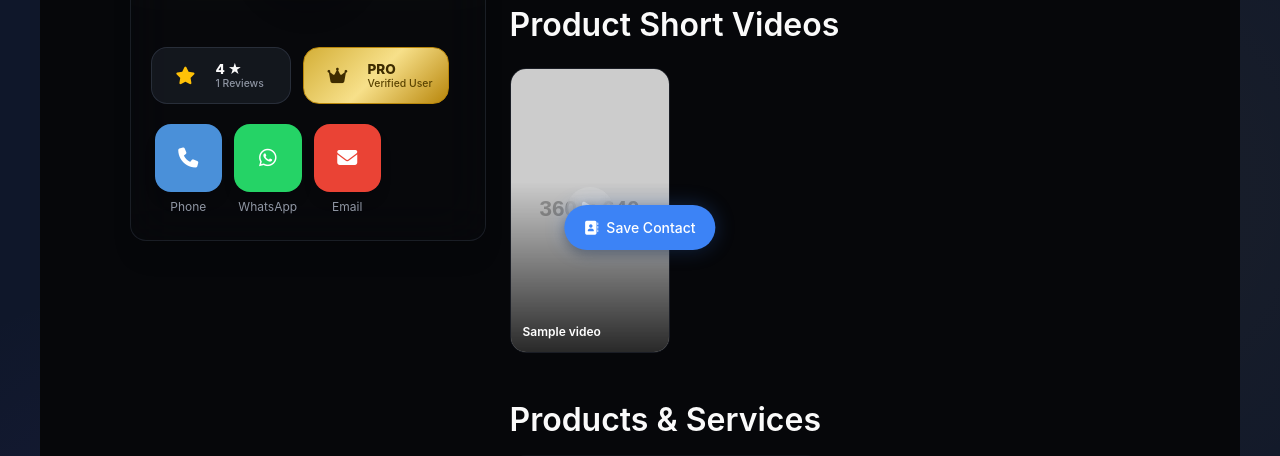
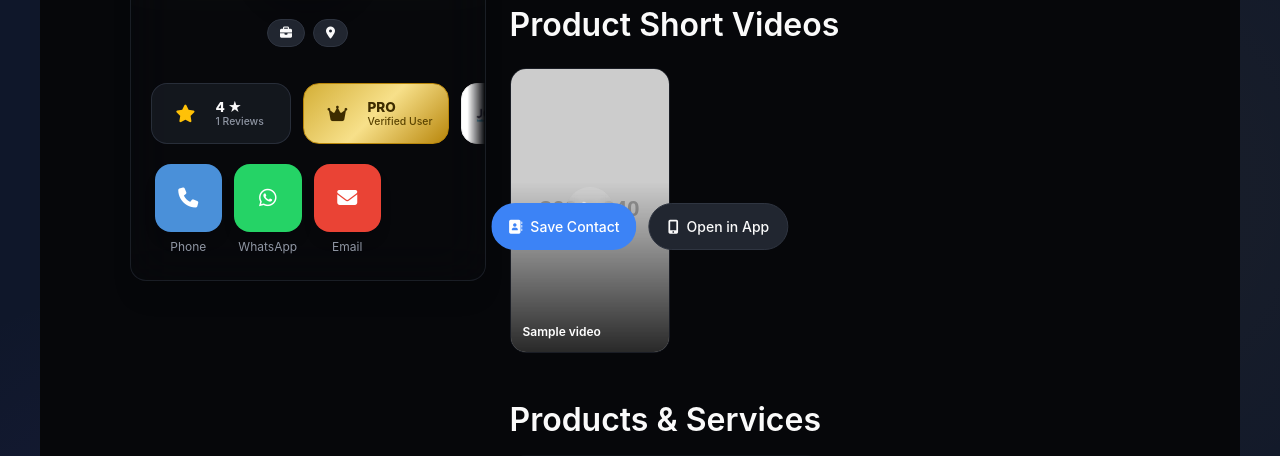
Before and after one commit to tipsyCodr/byndai_server, a Laravel app: template resources/views/frontend/mini-website/index.blade.php in a window 1280 px wide. Shown: the part 526-982 px from the top of the page. Run offline with Laravel 12, Linux system fonts and the light colour scheme; the template is opened without the code that fills it: most values are stand-ins (such as "Sample title", 1, 10 or a date in 2020); grey boxes marked "Sample" are stand-in pictures; grey boxes labelled with a size stand in for pictures from a placeholder-image service; parts of the project's set-up code (start-up, migrations or seed data) failed here and were passed over; some libraries are stand-ins or nearby versions.

Commit message:
added open in app button and fix save contact logic

```diff
--- a/resources/views/frontend/mini-website/index.blade.php
+++ b/resources/views/frontend/mini-website/index.blade.php
@@ -87,13 +87,44 @@
         }
 
         /* Save Contact Floating Btn */
-        #profile-wrapper .save-contact-btn {
-          position: fixed; bottom: 1.5rem; left: 50%; transform: translateX(-50%); z-index: 50; display: inline-flex; align-items: center; gap: 0.5rem;
-          padding: 0.75rem 1.25rem; border-radius: 9999px; background: hsl(var(--primary)); color: hsl(var(--primary-foreground));
-          font-weight: 500; font-size: 0.875rem; border: none; box-shadow: 0 0 20px hsl(217 91% 60% / 0.25), 0 4px 12px rgb(0 0 0 / 0.3); text-decoration: none;
-          animation: save-contact-enter 0.4s ease both; animation-delay: 0.5s;
+        #profile-wrapper .fixed-action-group {
+          position: fixed;
+          bottom: 1.5rem;
+          left: 50%;
+          transform: translateX(-50%);
+          display: flex;
+          gap: 0.75rem;
+          z-index: 50;
         }
-        #profile-wrapper .save-contact-btn:hover { transform: translateX(-50%) scale(1.05); color: hsl(var(--primary-foreground)); text-decoration: none; box-shadow: 0 0 30px hsl(217 91% 60% / 0.35); }
+        #profile-wrapper .fixed-action-btn {
+          display: inline-flex;
+          align-items: center;
+          justify-content: center;
+          gap: 0.5rem;
+          min-width: 140px;
+          padding: 0.75rem 1rem;
+          border-radius: 9999px;
+          font-weight: 500;
+          font-size: 0.875rem;
+          text-decoration: none;
+          border: 1px solid transparent;
+          transition: transform 0.15s ease, opacity 0.15s ease;
+        }
+        #profile-wrapper .fixed-action-btn.save-contact {
+          background: hsl(var(--primary));
+          color: hsl(var(--primary-foreground));
+          border-color: transparent;
+        }
+        #profile-wrapper .fixed-action-btn.open-app {
+          background: hsl(var(--secondary));
+          color: hsl(var(--foreground));
+          border-color: hsl(var(--border));
+        }
+        #profile-wrapper .fixed-action-btn:hover {
+          opacity: 0.95;
+          transform: translateY(-1px);
+          text-decoration: none;
+        }
         @keyframes save-contact-enter {
           from { opacity: 0; transform: translateX(-50%) translateY(1rem); }
           to { opacity: 1; transform: translateX(-50%) translateY(0); }
@@ -1099,10 +1130,15 @@
             </div>
         </div>
 
-        <!-- Fixed Save Contact Button -->
-        <a href="#" class="save-contact-btn">
-            <i class="fas fa-address-book"></i> Save Contact
-        </a>
+        <!-- Fixed Action Buttons -->
+        <div class="fixed-action-group">
+            <a href="javascript:void(0)" onclick="saveContact()" class="fixed-action-btn save-contact">
+                <i class="fas fa-address-book"></i> Save Contact
+            </a>
+            <a href="javascript:void(0)" onclick="openApp()" class="fixed-action-btn open-app">
+                <i class="fas fa-mobile-alt"></i> Open in App
+            </a>
+        </div>
 
         <!-- Video Modal - Layout Change for Scrolling -->
         @if(isset($videos) && $videos->count() > 0)
@@ -1190,5 +1226,47 @@
         document.addEventListener('keydown', (e) => {
             if (e.key === 'Escape') closeVideo();
         });
+
+        function saveContact() {
+            var fullName = `{{ addslashes($user->masterUser?->fname ?? $user->user_name) }}`;
+            var title = `{{ addslashes($user->masterUser?->desg ?? '') }}`;
+            var org = `{{ addslashes(optional($user->businesses->first())->legal_name ?? '') }}`;
+            var email = `{{ addslashes(optional($user->businessInfo)->contact_email ?? $user->email) }}`;
+            var phone = `{{ addslashes($user->masterUser?->mobile_one ?? $user->user_mobile ?? '') }}`;
+            var url = `{{ url()->current() }}`;
+            var note = `Added from ByndAI profile`;
+
+            var vcard = `BEGIN:VCARD\nVERSION:3.0\nFN:${fullName}\nN:${fullName};;;\nORG:${org}\nTITLE:${title}\nEMAIL;TYPE=WORK:${email}\nTEL;TYPE=CELL:${phone}\nURL:${url}\nNOTE:${note}\nEND:VCARD`;
+            var isMobile = /Android|iPhone|iPad|iPod|Opera Mini|IEMobile|WPDesktop/i.test(navigator.userAgent);
+            var blob = new Blob([vcard], { type: 'text/vcard;charset=utf-8' });
+            var objectUrl = URL.createObjectURL(blob);
+            var anchor = document.createElement('a');
+            anchor.href = objectUrl;
+            anchor.download = 'contact.vcf';
+            anchor.target = '_blank';
+            anchor.style.display = 'none';
+            document.body.appendChild(anchor);
+            anchor.click();
+            document.body.removeChild(anchor);
+            setTimeout(function () {
+                URL.revokeObjectURL(objectUrl);
+            }, 100);
+
+            if (isMobile) {
+                setTimeout(function () {
+                    window.location.href = objectUrl;
+                }, 100);
+            }
+        }
+
+        function openApp() {
+            var start = Date.now();
+            window.location.href = "intent://app.byndai.in/u/username#Intent;scheme=https;package=com.pathidea.byndai;end;";
+            setTimeout(function () {
+                if (Date.now() - start < 2000) {
+                    window.location.href = "https://play.google.com/store/apps/details?id=com.pathidea.byndai";
+                }
+            }, 1500);
+        }
     </script>
 @endsection
```
Also changed, not shown: database/migrations/2026_04_11_000000_add_user_id_to_master_links_table.php (added).
